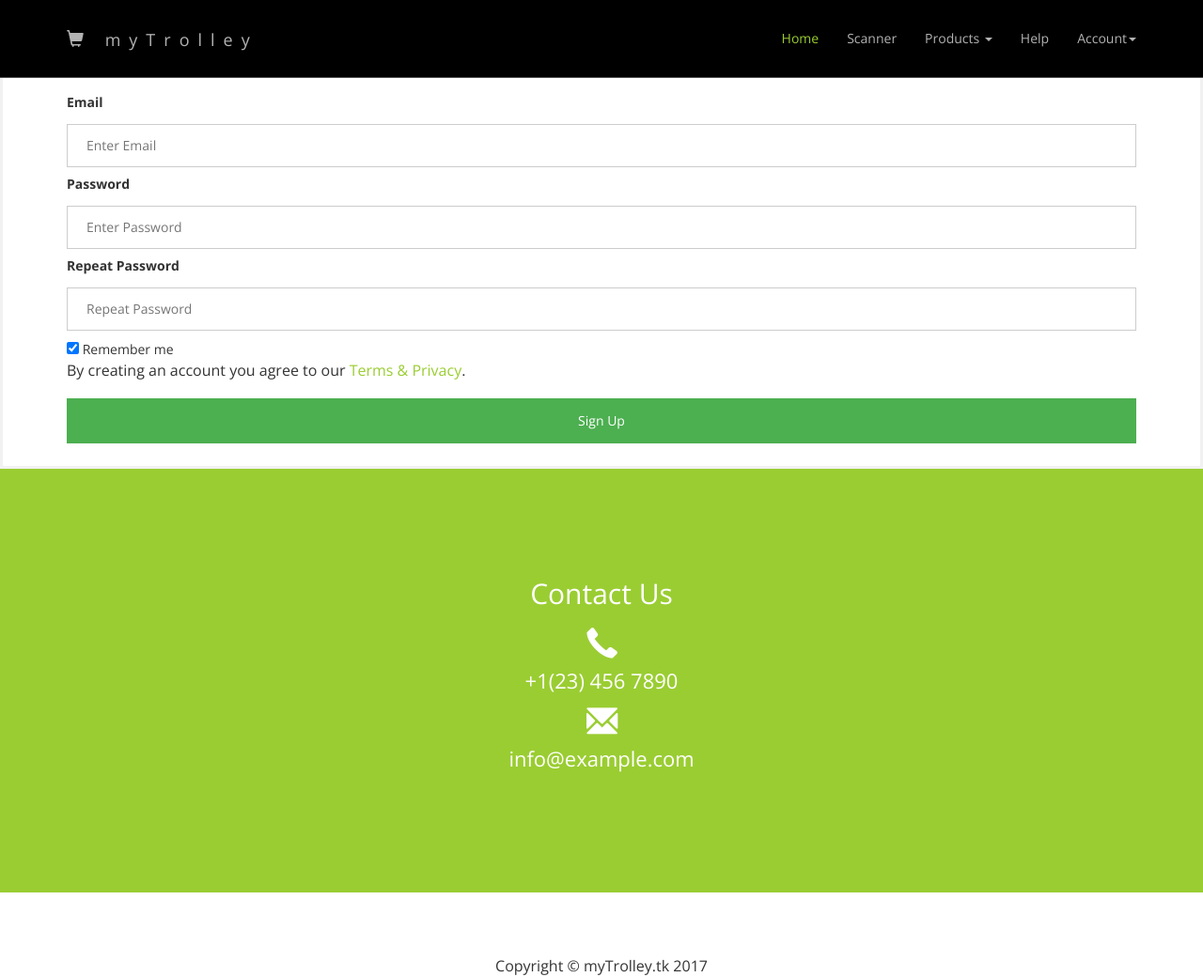
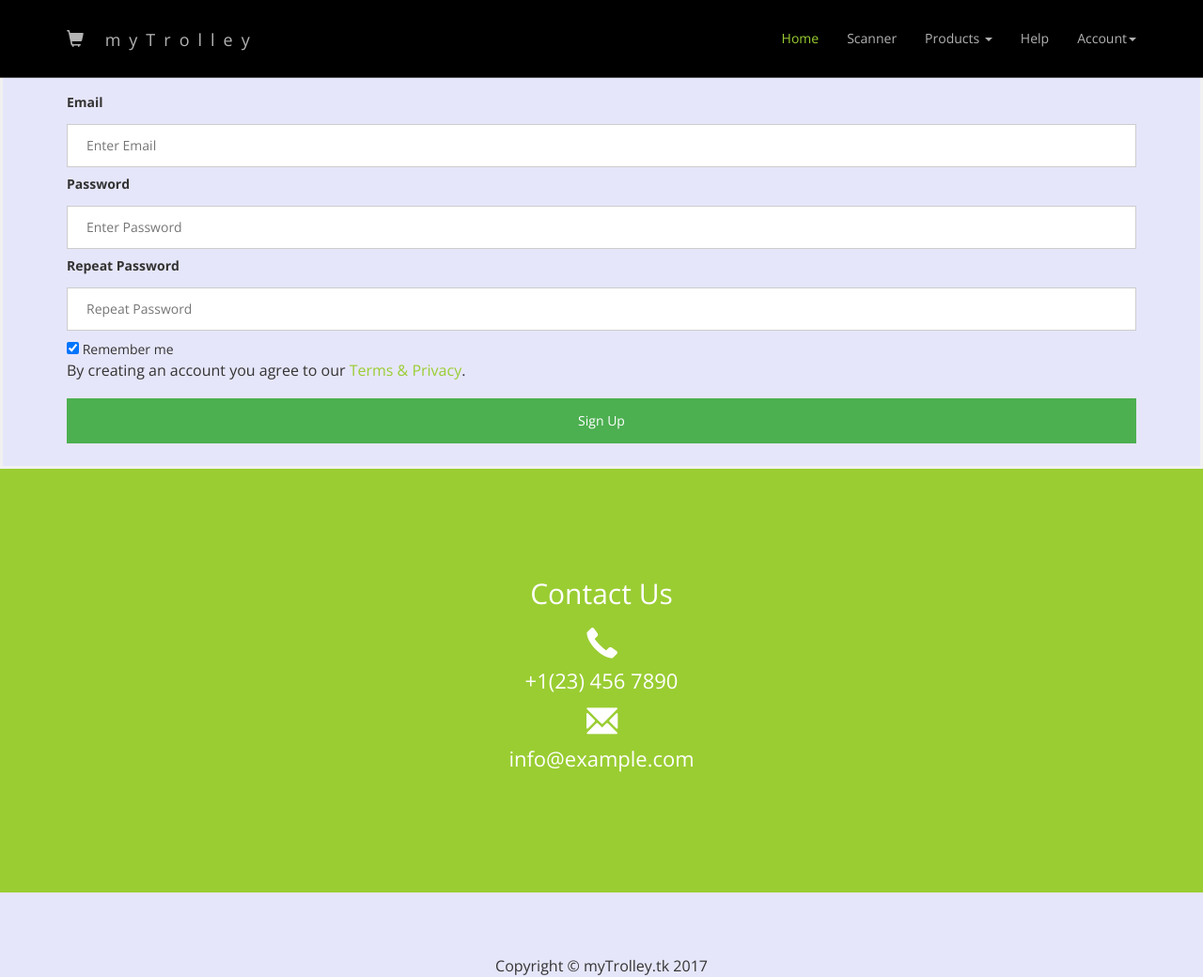
Before and after one commit to Albert481/myTrolley, a Flask app: page /signup in a window 1280 px wide. Shown: the top 1040 px of the page at 94% size. Run offline with Flask 2, Linux system fonts and the light colour scheme; some libraries are stand-ins or nearby versions.

Commit message:
Changed background color to blue

```diff
--- a/static/css/signup.css
+++ b/static/css/signup.css
@@ -1,3 +1,3 @@
-.content{
+body {
     background-color: #E6E6FA;
 }
```
